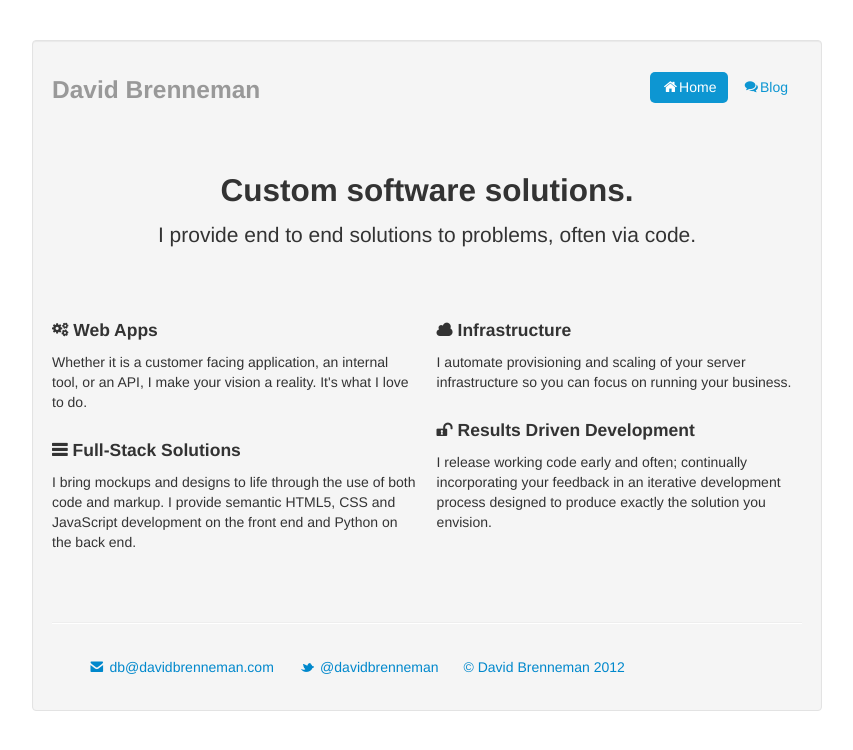
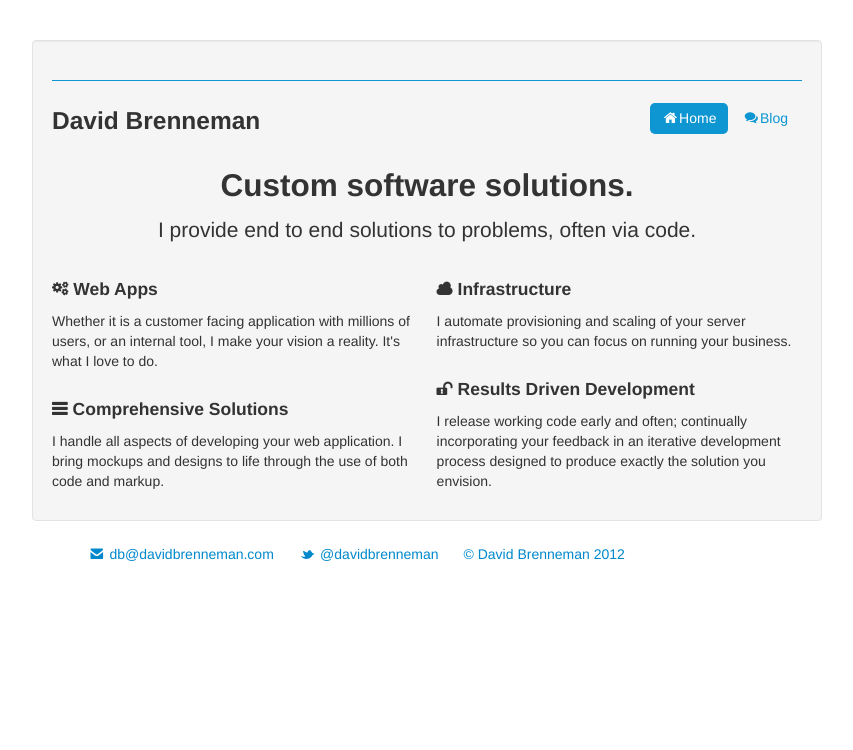
Before and after one commit to dbrenneman/DontPanic, a Flask app: page / in a window 1280 px wide. Shown: the top 750 px of the page, without its empty margins (213-1066 px from the left). Run offline with Flask 2, Linux system fonts and the light colour scheme; parts of the project's set-up code (start-up, migrations or seed data) failed here and were passed over; some web fonts are replaced.

Commit message:
updated css and marketing text

```diff
--- a/static/css/dontpanic.css
+++ b/static/css/dontpanic.css
@@ -13,7 +13,7 @@ body {
 }
 
 .jumbotron {
-  margin: 60px 0;
+  margin: 24px 0;
   text-align: center;
 }
 
@@ -24,11 +24,7 @@ body {
 
 .jumbotron .btn {
   font-size: 21px;
-  padding: 14px 24px;
-}
-
-.panic {
-  margin: 60px 0;
+  padding: 7px 12px;
 }
 
 .panic p + h4 {
@@ -51,6 +47,13 @@ footer ul {
   list-style-type: none;
 }
 
+hr {
+  color: #0D96D2;
+  background-color: #0D96D2;
+  height:1px;
+  border:none;
+}
+
 footer ul li {
   display: inline-block;
   margin: 0 0 0 1px;
--- a/templates/base.html
+++ b/templates/base.html
@@ -21,14 +21,16 @@
   <body>
     <div class="container-narrow well content">
       <div class="masthead">
+        <hr>
         <ul class="nav nav-pills pull-right">
           <li class="{% block home_highlight %}{% endblock %}"><a href="/"><i class="icon-home"></i>Home</a></li>
           <li class="{% block blog_highlight %}{% endblock %}"><a href="/blog"><i class="icon-comments"></i>Blog</a></li>
         </ul>
-        <h3 class="muted">David Brenneman</h3>
+        <h3>David Brenneman</h3>
       </div>
       {% block content %}{% endblock %}
-      <hr>
+    </div>
+    <div class="container-narrow">
       <footer>
         <ul>
           <li>
@@ -42,7 +44,7 @@
           </li>
         </ul>
       </footer>
-    </div> <!-- /container -->
+    </div>
     <script src="//ajax.googleapis.com/ajax/libs/jquery/1/jquery.min.js" type="text/javascript"></script>
     <script src="{{ url_for('static', filename='js/bootstrap.min.js') }}" type="text/javascript"></script>
     <script type="text/javascript">
--- a/templates/home.html
+++ b/templates/home.html
@@ -9,10 +9,10 @@
 <div class="row-fluid panic">
   <div class="span6">
     <h4><i class="icon-cogs"></i> Web Apps</h4>
-    <p>Whether it is a customer facing application, an internal tool, or an API, I make your vision a reality. It's what I love to do.</p>
+    <p>Whether it is a customer facing application with millions of users, or an internal tool, I make your vision a reality. It's what I love to do.</p>
 
-    <h4><i class="icon-reorder"></i> Full-Stack Solutions</h4>
-    <p>I bring mockups and designs to life through the use of both code and markup. I provide semantic HTML5, CSS and JavaScript development on the front end and Python on the back end.</p>
+    <h4><i class="icon-reorder"></i> Comprehensive Solutions</h4>
+    <p>I handle all aspects of developing your web application. I bring mockups and designs to life through the use of both code and markup.</p>
   </div>
 
   <div class="span6">
```
Lines whose indentation alone changed are shown as unchanged.
